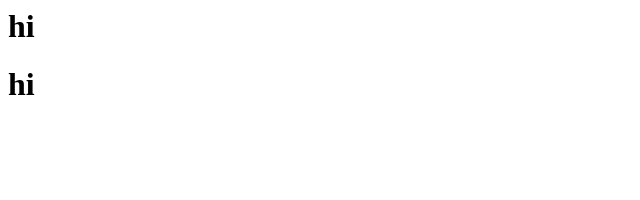
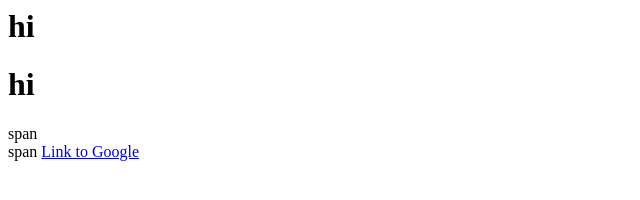
Before and after one commit to projectmiluju/HTML-CSS, a plain HTML site: page 1.basic-01/index.html in a window 1280 px wide. Shown: the whole page, without its empty margins (0-640 px from the left). Drawn offline with Linux system fonts and the light colour scheme.

Commit message:
html 개념 및 구성요소

```diff
--- a/1.basic-01/index.html
+++ b/1.basic-01/index.html
@@ -1,2 +1,9 @@
+<h1 style="width: 30px">hi</h1>
 <h1>hi</h1>
-<h1>hi</h1>
+
+<span style="display: block">span</span>
+<span>span</span>
+
+<a href="http://google.com">
+    Link to Google
+</a>
```
